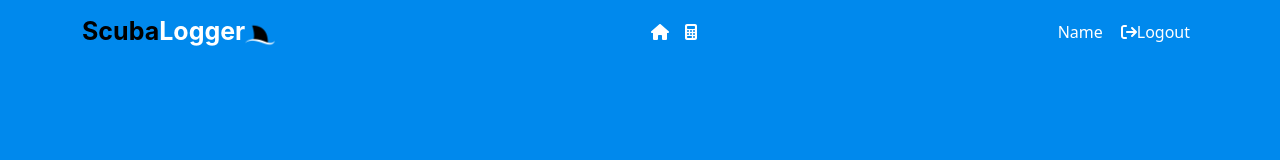
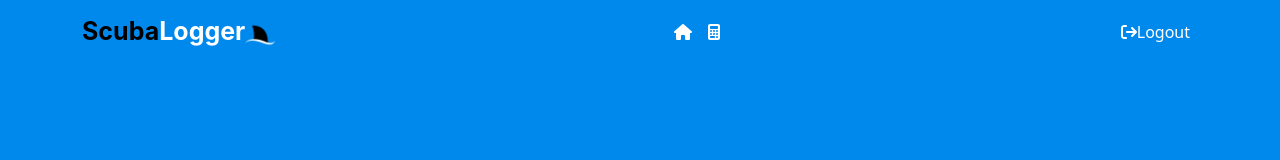
Before and after one commit to Large-Project-COP4331/main, a React (Create React App) app in the folder frontend/: page /divecalc in a window 1280 px wide. Shown: the top 160 px of the page. Built offline with nearby package versions, Linux system fonts and the light colour scheme.

Commit message:
Added display username in NavBarLoggedIn.js

```diff
--- a/frontend/src/components/NavBarLoggedIn.js
+++ b/frontend/src/components/NavBarLoggedIn.js
@@ -8,6 +8,7 @@ import {FontAwesomeIcon} from "@fortawesome/react-fontawesome";
 import { faArrowRightFromBracket } from '@fortawesome/free-solid-svg-icons';
 import { faHouse } from '@fortawesome/free-solid-svg-icons';
 import { faCalculator } from '@fortawesome/free-solid-svg-icons';
+import jwtDecode from 'jwt-decode';
 
 const logout = <FontAwesomeIcon icon={faArrowRightFromBracket} />
 const home = <FontAwesomeIcon icon={faHouse} />
@@ -15,6 +16,23 @@ const calc = <FontAwesomeIcon icon={faCalculator} />
 
 const navbarloggedin= () =>{
 
+    const getName = () =>
+    {
+        let data, name = "";
+        if ((data = localStorage.getItem('accessToken')) == null)
+        {
+            return;
+        }
+        try
+        {
+            name = jwtDecode(data).login;
+        }
+        catch(e)
+        {
+            console.log(e);
+        }
+        return (name);
+    }
 
     const doLogout = event =>
     {
@@ -60,7 +78,7 @@ const navbarloggedin= () =>{
                     </Nav>
                     <Nav>
                         <Navbar.Text style={{color: 'white', marginRight: '10px'}}>
-                            Name
+                            {getName()}
                         </Navbar.Text>
                         <Nav.Link href="/welome"
                                   className="nav-link-loggedin"
```
